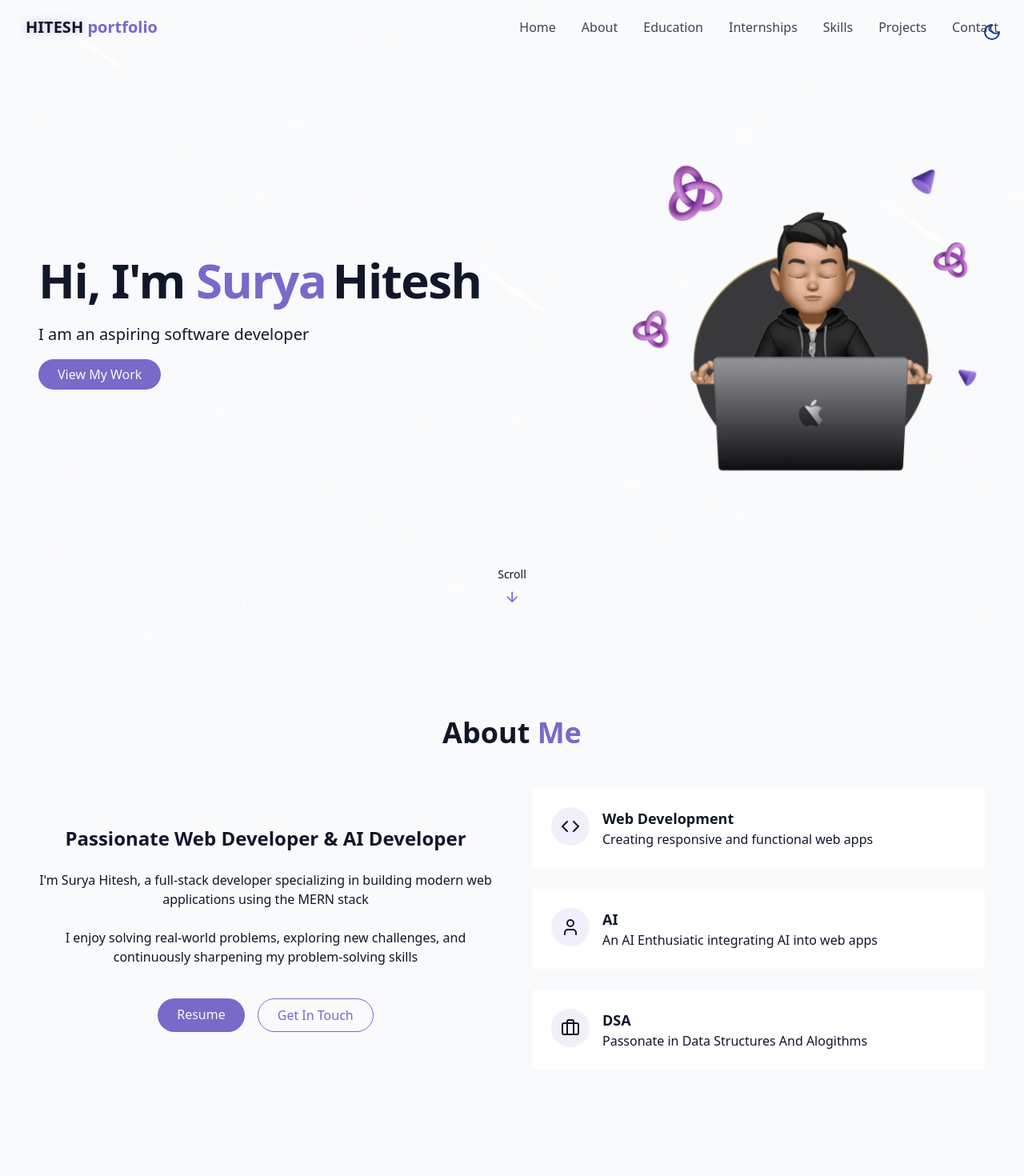
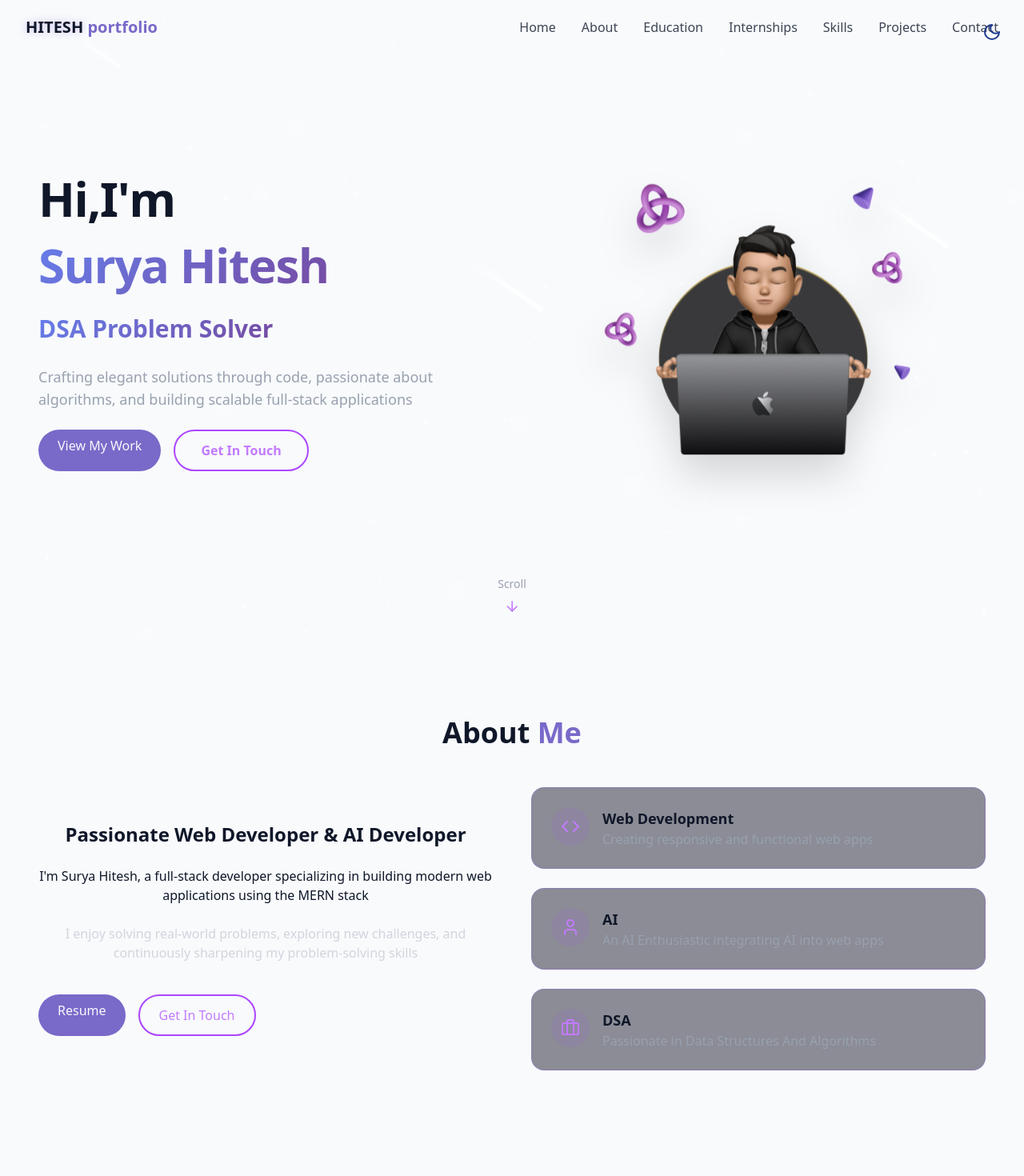
Before and after one commit to Surya-Hitesh-Nalam/Portfolio, a React (Vite) app: page / in a window 1280 px wide. Shown: the top 1470 px of the page at 80% size. Built offline with nearby package versions, Linux system fonts and the light colour scheme.

Commit message:
changes stylings

```diff
--- a/src/components/AboutMe.jsx
+++ b/src/components/AboutMe.jsx
@@ -1,56 +1,73 @@
 import { Briefcase, Code, User } from "lucide-react"
 
-export const AboutMe = () =>{
-    return <section id="about" className="py-24 px-4 relative">
-        {" "}
+export const AboutMe = () => {
+    return (
+        <section id="about" className="py-24 px-4 relative">
+            <style>{`
+                .glass-card {
+                    background: rgba(30, 30, 46, 0.5);
+                    backdrop-filter: blur(10px);
+                    border: 1px solid rgba(139, 92, 246, 0.3);
+                    border-radius: 16px;
+                    transition: all 0.3s ease;
+                }
+
+                .glass-card:hover {
+                    background: rgba(30, 30, 46, 0.7);
+                    border-color: rgba(139, 92, 246, 0.5);
+                    transform: translateY(-4px);
+                    box-shadow: 0 8px 32px rgba(139, 92, 246, 0.2);
+                }
+            `}</style>
+
             <div className="container mx-auto max-w-5xl">
                 <h2 className="text-3xl md:text-4xl font-bold mb-12 text-center">
                     About <span className="text-primary">Me</span>
                 </h2>
 
-            <div className="grid gird-cols-1 md:grid-cols-2 gap-12 items-center">
+                <div className="grid grid-cols-1 md:grid-cols-2 gap-12 items-center">
                     <div className="space-y-6">
                         <h3 className="text-2xl font-semibold">Passionate Web Developer & AI Developer</h3>
                         <p className="text-muted-foreground">I'm Surya Hitesh, a full-stack developer specializing in building modern web applications using the MERN stack</p>
-                    <p> I enjoy solving real-world problems, exploring new challenges, and continuously sharpening my problem-solving skills</p>
+                        <p className="text-gray-300">I enjoy solving real-world problems, exploring new challenges, and continuously sharpening my problem-solving skills</p>
 
-                    <div className="flex flex-col sm:flex-row gap-4 pt-4 justify-center">
-                        <a href="" className="cosmic-button">Resume</a>
-                        <a href="#contact" className="px-6 py-2 rounded-full border border-primary text-primary hover:bg-primary/10 transition-colors duration-300">Get In Touch</a>
+                        <div className="flex flex-col sm:flex-row gap-4 pt-4 justify-center md:justify-start">
+                            <a href="" className="cosmic-button text-center">Resume</a>
+                            <a href="#contact" className="px-6 py-3 rounded-full border-2 border-purple-500 text-purple-400 hover:bg-purple-500/10 transition-all duration-300 text-center">Get In Touch</a>
                         </div>
                     </div>
 
-                <div className="grid gird-cols-1 gap-6">
-                    <div className="gradient-border p-6 card-hover">
+                    <div className="grid grid-cols-1 gap-6">
+                        <div className="glass-card p-6">
                             <div className="flex items-start gap-4">
-                            <div className="p-3 rounded-full bg-primary/10">
-                                <Code  classNameh-6 w-6 text-primary/>
+                                <div className="p-3 rounded-full bg-purple-500/10">
+                                    <Code className="h-6 w-6 text-purple-400"/>
                                 </div>
                                 <div className="text-left">
                                     <h4 className="font-semibold text-lg">Web Development</h4>
-                                <p className="text-muted-foreground">Creating responsive and functional web apps</p>
+                                    <p className="text-gray-400">Creating responsive and functional web apps</p>
                                 </div>
                             </div>
                         </div>
-                    <div className="gradient-border p-6 card-hover">
+                        <div className="glass-card p-6">
                             <div className="flex items-start gap-4">
-                            <div className="p-3 rounded-full bg-primary/10">
-                                <User  classNameh-6 w-6 text-primary/>
+                                <div className="p-3 rounded-full bg-purple-500/10">
+                                    <User className="h-6 w-6 text-purple-400"/>
                                 </div>
                                 <div className="text-left">
                                     <h4 className="font-semibold text-lg">AI</h4>
-                                <p className="text-muted-foreground">An AI Enthusiatic integrating AI into web apps</p>
+                                    <p className="text-gray-400">An AI Enthusiastic integrating AI into web apps</p>
                                 </div>
                             </div>
                         </div>
-                    <div className="gradient-border p-6 card-hover">
+                        <div className="glass-card p-6">
                             <div className="flex items-start gap-4">
-                            <div className="p-3 rounded-full bg-primary/10">
-                                <Briefcase classNameh-6 w-6 text-primary/>
+                                <div className="p-3 rounded-full bg-purple-500/10">
+                                    <Briefcase className="h-6 w-6 text-purple-400"/>
                                 </div>
                                 <div className="text-left">
                                     <h4 className="font-semibold text-lg">DSA</h4>
-                                <p className="text-muted-foreground">Passonate in Data Structures And Alogithms</p>
+                                    <p className="text-gray-400">Passionate in Data Structures And Algorithms</p>
                                 </div>
                             </div>
                         </div>
@@ -58,4 +75,5 @@ export const AboutMe = () =>{
                 </div>
             </div>
         </section>
+    )
 }
--- a/src/components/ContactSection.jsx
+++ b/src/components/ContactSection.jsx
@@ -163,6 +163,7 @@ export const ContactSection = () => {
                   id="message"
                   name="message"
                   required
+                  rows="4"
                   className="w-full px-4 py-3 rounded-md border border-input bg-background focus:outline-hidden focus:ring-2 focus:ring-primary resize-none"
                   placeholder="Hello, I'd like to talk about..."
                 />
@@ -171,10 +172,10 @@ export const ContactSection = () => {
               <button
                 type="submit"
                 disabled={isSubmitting}
-                className={cn("cosmic-button w-full flex items-center justify-center gap-2")}
+                className={cn("cosmic-button w-full inline-flex items-center justify-center gap-2")}
               >
-                {isSubmitting ? "Sending..." : "Send Message"}
-                <Send size={16} />
+                <span>{isSubmitting ? "Sending..." : "Send Message"}</span>
+                <Send className="w-4 h-4" />
               </button>
             </form>
           </div>
--- a/src/components/HeroSection.jsx
+++ b/src/components/HeroSection.jsx
@@ -1,44 +1,197 @@
 import { ArrowDown } from "lucide-react";
+import { useState, useEffect } from "react";
 
 export const HeroSection = () => {
+  const [currentRole, setCurrentRole] = useState(0);
+  const roles = [
+    "Software Developer",
+    "AI Enthusiast",
+    "DSA Problem Solver",
+    "Full Stack Developer"
+  ];
+
+  useEffect(() => {
+    const interval = setInterval(() => {
+      setCurrentRole((prev) => (prev + 1) % roles.length);
+    }, 3000);
+    return () => clearInterval(interval);
+  }, []);
+
   return (
-    <section id="hero" className="relative min-h-screen flex items-center justify-center px-4">
-  <div className="container max-w-6xl mx-auto flex flex-col md:flex-row items-center justify-between gap-8 z-10">
+    <section id="hero" className="relative min-h-screen flex items-center justify-center px-4 overflow-hidden">
+      <style>{`
+        @keyframes fadeIn {
+          from { opacity: 0; transform: translateY(20px); }
+          to { opacity: 1; transform: translateY(0); }
+        }
 
-    {/* Text Section - Top on mobile */}
-    <div className="text-center md:text-left space-y-6">
-      <h1 className="text-4xl md:text-6xl font-bold tracking-tight">
-        <span className="opacity-0 animate-fade-in">Hi, I'm </span>
-        <span className="text-primary opacity-0 animate-fade-in-delay-1">Surya</span>
-        <span className="text-gradient ml-2 opacity-0 animate-fade-in-delay-2">Hitesh</span>
+        @keyframes fadeInDelay1 {
+          0%, 20% { opacity: 0; transform: translateY(20px); }
+          100% { opacity: 1; transform: translateY(0); }
+        }
+
+        @keyframes fadeInDelay2 {
+          0%, 40% { opacity: 0; transform: translateY(20px); }
+          100% { opacity: 1; transform: translateY(0); }
+        }
+
+        @keyframes fadeInDelay3 {
+          0%, 60% { opacity: 0; transform: translateY(20px); }
+          100% { opacity: 1; transform: translateY(0); }
+        }
+
+        @keyframes fadeInDelay4 {
+          0%, 80% { opacity: 0; transform: translateY(20px); }
+          100% { opacity: 1; transform: translateY(0); }
+        }
+
+        @keyframes float {
+          0%, 100% { transform: translateY(0px); }
+          50% { transform: translateY(-20px); }
+        }
+
+        @keyframes slideLeft {
+          from { opacity: 0; transform: translateX(50px); }
+          to { opacity: 1; transform: translateX(0); }
+        }
+
+        @keyframes typeWriter {
+          from { width: 0; }
+          to { width: 100%; }
+        }
+
+        @keyframes blink {
+          0%, 100% { opacity: 1; }
+          50% { opacity: 0; }
+        }
+
+        @keyframes fadeInOut {
+          0% { opacity: 0; transform: translateY(10px); }
+          10% { opacity: 1; transform: translateY(0); }
+          90% { opacity: 1; transform: translateY(0); }
+          100% { opacity: 0; transform: translateY(-10px); }
+        }
+
+        .animate-fade-in {
+          animation: fadeIn 0.8s ease-out forwards;
+        }
+
+        .animate-fade-in-delay-1 {
+          animation: fadeInDelay1 1.2s ease-out forwards;
+        }
+
+        .animate-fade-in-delay-2 {
+          animation: fadeInDelay2 1.6s ease-out forwards;
+        }
+
+        .animate-fade-in-delay-3 {
+          animation: fadeInDelay3 2s ease-out forwards;
+        }
+
+        .animate-fade-in-delay-4 {
+          animation: fadeInDelay4 2.4s ease-out forwards;
+        }
+
+        .animate-float {
+          animation: float 3s ease-in-out infinite;
+        }
+
+        .animate-slide-left {
+          animation: slideLeft 1s ease-out forwards;
+        }
+
+        .role-text {
+          display: inline-block;
+          position: relative;
+          animation: fadeInOut 3s ease-in-out;
+        }
+
+        .gradient-text {
+          background: linear-gradient(135deg, #667eea 0%, #764ba2 100%);
+          -webkit-background-clip: text;
+          -webkit-text-fill-color: transparent;
+          background-clip: text;
+        }
+
+        .letter {
+          display: inline-block;
+          opacity: 0;
+          animation: fadeIn 0.5s ease-out forwards;
+        }
+
+        .letter:nth-child(1) { animation-delay: 0.05s; }
+        .letter:nth-child(2) { animation-delay: 0.1s; }
+        .letter:nth-child(3) { animation-delay: 0.15s; }
+        .letter:nth-child(4) { animation-delay: 0.2s; }
+        .letter:nth-child(5) { animation-delay: 0.25s; }
+        .letter:nth-child(6) { animation-delay: 0.3s; }
+        .letter:nth-child(7) { animation-delay: 0.35s; }
+        .letter:nth-child(8) { animation-delay: 0.4s; }
+
+        @media (prefers-reduced-motion: reduce) {
+          .animate-float { animation: none; }
+        }
+      `}</style>
+
+      <div className="container max-w-6xl mx-auto flex flex-col md:flex-row items-center justify-between gap-12 z-10">
+
+        {/* Text Section */}
+        <div className="text-center md:text-left space-y-6 flex-1">
+          <h1 className="text-4xl md:text-6xl font-bold tracking-tight leading-tight">
+            <span className="block opacity-0 animate-fade-in">
+              {"Hi, I'm ".split('').map((char, i) => (
+                <span key={i} className="letter">{char}</span>
+              ))}
+            </span>
+            <span className="block mt-2">
+              <span className="gradient-text text-4xl md:text-6xl opacity-0 animate-fade-in-delay-2">
+                Surya Hitesh
+              </span>
+            </span>
           </h1>
 
-      <p className="text-lg md:text-xl text-muted-foreground max-2-2xl opacity-0 animate-fade-in-delay-3">
-        I am an aspiring software developer
+          <div className="h-10 opacity-0 animate-fade-in-delay-3">
+            <p className="text-2xl md:text-3xl font-semibold text-gray-300">
+              <span key={currentRole} className="role-text gradient-text">
+                {roles[currentRole]}
+              </span>
+            </p>
+          </div>
+
+          <p className="text-base md:text-lg text-gray-400 max-w-xl opacity-0 animate-fade-in-delay-3">
+            Crafting elegant solutions through code, passionate about algorithms, and building scalable full-stack applications
           </p>
 
-      <div className="animate-fade-in-delay-4">
-        <a href="#projects" className="cosmic-button">View My Work</a>
+          <div className="flex flex-wrap gap-4 justify-center md:justify-start opacity-0 animate-fade-in-delay-4">
+            <a href="#projects" className="cosmic-button">
+              View My Work
+            </a>
+            <a
+              href="#contact"
+              className="px-8 py-3 border-2 border-purple-500 text-purple-400 rounded-full font-semibold hover:bg-purple-500 hover:text-white transition-all duration-300"
+            >
+              Get In Touch
+            </a>
           </div>
         </div>
 
-    {/* Image Section - Bottom on mobile */}
+        {/* Image Section */}
+        <div className="flex-1 flex justify-center opacity-0 animate-slide-left">
           <div className="animate-float motion-safe:animate-float">
             <img
               src="/Group.png"
               alt="Hero Graphic"
-    className="w-[300px] md:w-[450px] h-auto mx-auto"
+              className="w-[280px] md:w-[400px] h-auto drop-shadow-2xl"
             />
           </div>
-
+        </div>
       </div>
 
       {/* Scroll Indicator */}
-  <div className="absolute bottom-8 left-1/2 transform -translate-x-1/2 flex flex-col items-center animate-bounce">
-    <span className="text-sm text-muted-foreground mb-2">Scroll</span>
-    <ArrowDown className="h-5 w-5 text-primary" />
+      <div className="absolute bottom-8 left-1/2 transform -translate-x-1/2 flex flex-col items-center animate-bounce opacity-0 animate-fade-in-delay-4">
+        <span className="text-sm text-gray-400 mb-2">Scroll</span>
+        <ArrowDown className="h-5 w-5 text-purple-400" />
       </div>
     </section>
-
   );
 };
--- a/src/components/ProjectsSection.jsx
+++ b/src/components/ProjectsSection.jsx
@@ -23,7 +23,7 @@ const projects = [
   {
     id: 3,
     title: "AI Email Template",
-    description: "An AI-generated email template ",
+    description: "An AI-generated email templateAI-Generated Email Template – Built an AI tool that creates personalized and professional email drafts using NLP to understand user intent and tone. ",
     image: "/projects/ai-email.png",
     tags: ["Next.js", "Tailwind", "Firebase"],
     demourl: "#",
@@ -35,6 +35,15 @@ const projects = [
     description: "Quiz Master is a full-stack quiz application that allows users to create, take, and manage quizzes. It features user authentication, real-time score tracking, and an intuitive interface.",
     image: "/projects/quiz.png",
     tags: ["React", "Express", "MongoDB"],
+    demourl: "#",
+    githuburl: "#",
+  },
+  {
+    id: 5,
+    title: "AI PDF Notes",
+    description: " AI-Powered PDF Notes – Developed a web app that extracts key points from PDFs using NLP, allowing users to upload documents and receive concise summaries for efficient studying.",
+    image: "/projects/aipdfnotes.png",
+    tags: ["Next.js", "Convex", "Tailwind", "NLP"],
     demourl: "#",
     githuburl: "#",
   },
```
Also changed, not shown: public/projects/aipdfnotes.png (added). Lines whose indentation alone changed are shown as unchanged.
